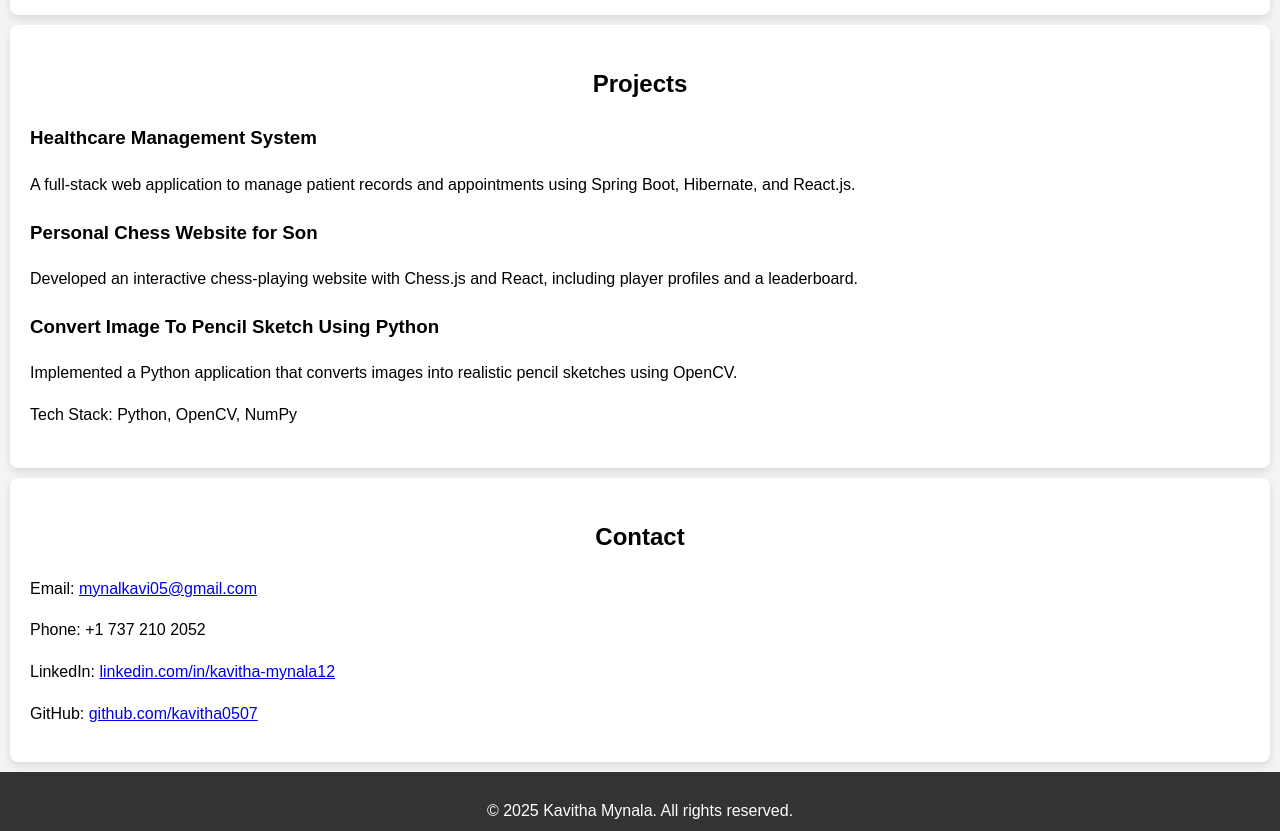
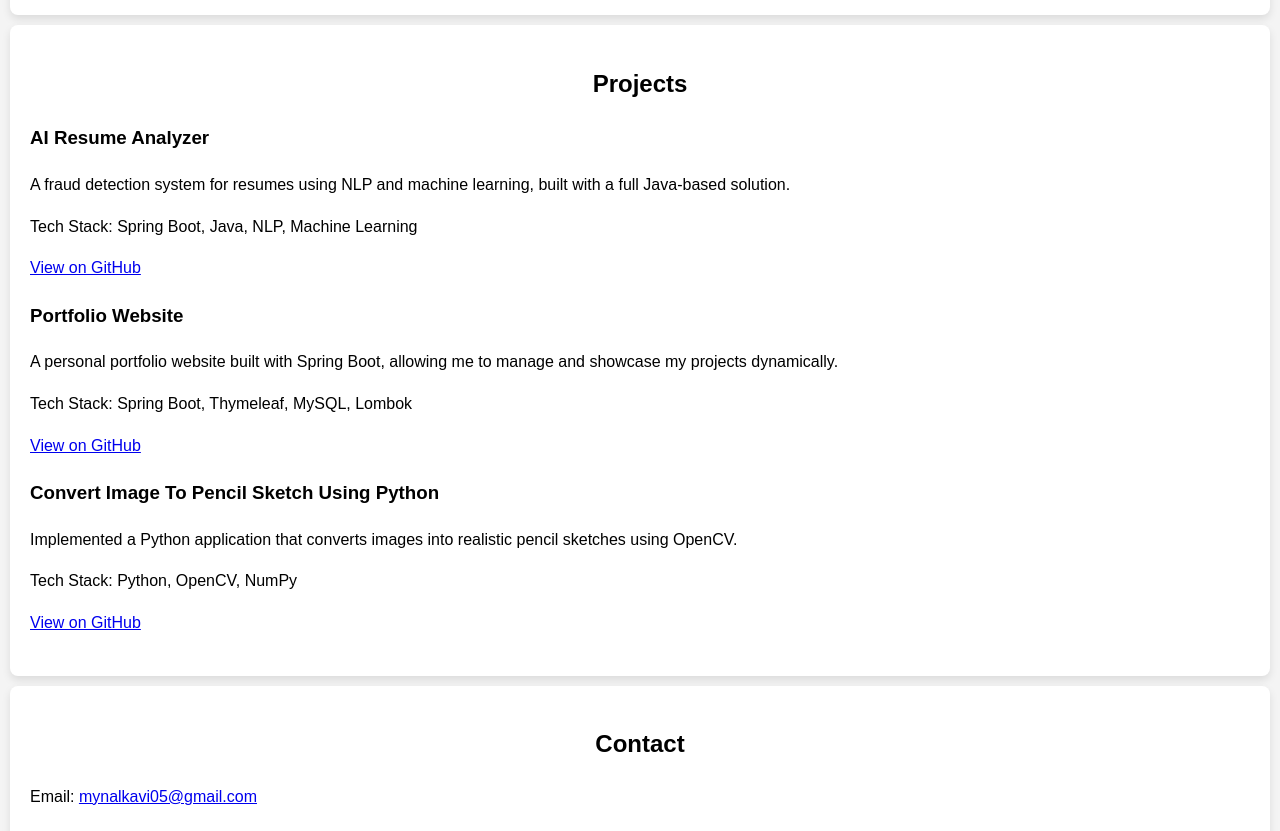
Before and after one commit to kavitha0507/kavi_portfolio, a plain HTML site: page index.html in a window 1280 px wide. Shown: the part 740-1571 px from the top of the page. Drawn offline with Linux system fonts and the light colour scheme.

Commit message:
Update index.html

```diff
--- a/index.html
+++ b/index.html
@@ -32,20 +32,28 @@
 
   <section id="projects">
     <h2>Projects</h2>
+
     <div class="project">
-      <h3>Healthcare Management System</h3>
-      <p>A full-stack web application to manage patient records and appointments using Spring Boot, Hibernate, and React.js.</p>
+        <h3>AI Resume Analyzer</h3>
+        <p>A fraud detection system for resumes using NLP and machine learning, built with a full Java-based solution.</p>
+        <p>Tech Stack: Spring Boot, Java, NLP, Machine Learning</p>
+        <a href="https://github.com/kavitha0507/Ai_resume_Analyzer.git" target="_blank">View on GitHub</a>
     </div>
 
     <div class="project">
-      <h3>Personal Chess Website for Son</h3>
-      <p>Developed an interactive chess-playing website with Chess.js and React, including player profiles and a leaderboard.</p>
+        <h3>Portfolio Website</h3>
+        <p>A personal portfolio website built with Spring Boot, allowing me to manage and showcase my projects dynamically.</p>
+        <p>Tech Stack: Spring Boot, Thymeleaf, MySQL, Lombok</p>
+        <a href="https://github.com/kavitha0507/Portfolio_updated_new.git" target="_blank">View on GitHub</a>
     </div>
+
     <div class="project">
         <h3>Convert Image To Pencil Sketch Using Python</h3>
         <p>Implemented a Python application that converts images into realistic pencil sketches using OpenCV.</p>
         <p>Tech Stack: Python, OpenCV, NumPy</p>
-      </div>
+        <a href="https://github.com/kavitha0507/PencilSketch.git" target="_blank">View on GitHub</a>
+    </div>
+
   </section>
 
   <section id="contact">
```
